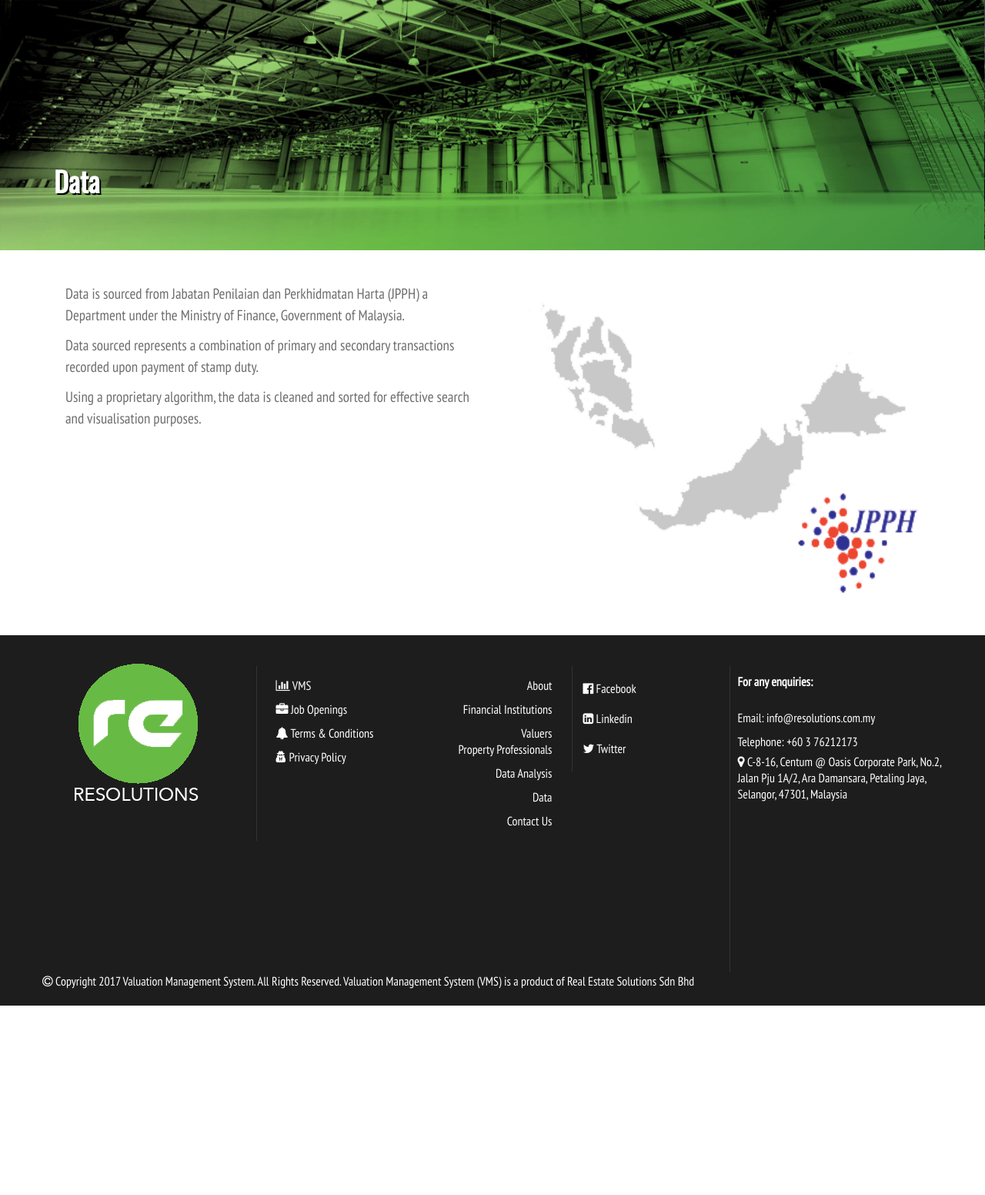
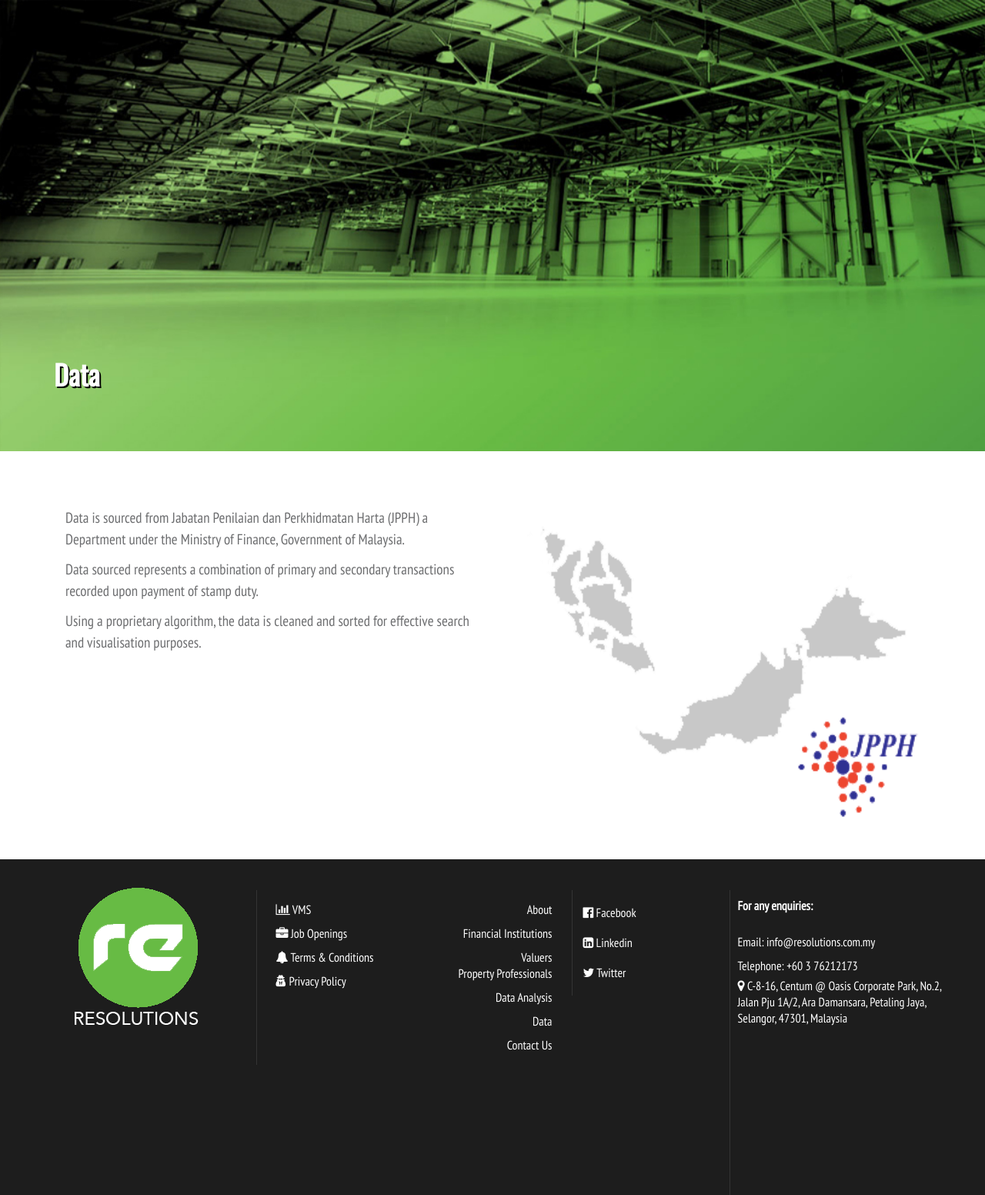
Before and after one commit to Adelalmaleh1/resolutions, a Django app: page /data/ in a window 1280 px wide. Shown: the part 81-1633 px from the top of the page at 77% size. Before the commit the page ends 1387 px from the top, so only its background shows below. Run offline with Django 3.2, Linux system fonts and the light colour scheme; some libraries are stand-ins or nearby versions; grey boxes are pictures that could not be loaded.

```diff
--- a/re_website/static/css/style.css
+++ b/re_website/static/css/style.css
@@ -148,8 +148,8 @@ h1, h2, h3, h4, h5, h6 {
 
 #valuer-background{
     background: url(../images/Quote_finance.jpg) no-repeat;
-    padding-top: 100px;
-    padding-bottom: 250px;
+    padding-top: 200px;
+    padding-bottom: 40px;
     background-size: cover;
     margin-bottom: 30px;
   }
@@ -189,14 +189,12 @@ h1, h2, h3, h4, h5, h6 {
     margin-top: 0px;
 }
 
-.jpph{
+#jpph{
     background: url(../images/blog-header.jpg) no-repeat;
-    padding: 70px 0;
-    color: #fff;
+    padding-top: 300px;
+    padding-bottom: 80px;
     background-size: cover;
-    font-size: 18px;
-    font-family: 'PT Sans Narrow', Arial, sans-serif;
-    margin-top: 0px;
+    margin-bottom: 30px;
 }
 
 #data-analysis{
--- a/re_website/templates/data.html
+++ b/re_website/templates/data.html
@@ -1,21 +1,20 @@
 {% extends 'layout.html' %}
 {% load bootstrap_tags static %}
 {% block content %}
-    <div class="jpph">
+<section id="jpph" class="section text-center col-xs-12">
         <div class="container">
             <div class="row">
-                <div class="col-xs-12 col-sm-6">
-                    <div class="gain white">
-
+                <div class="col-xs-12 col-md-6">
+                    <div class="gain white text-left">
+                        <br>
                         <h1>Data</h1>
                     </div>
                 </div>
             </div>
         </div>
-    </div>
+    </section>
     <section id="dataPage" class="section">
         <div class="container">
-
             <div class="col-xs-12 col-sm-6">
                 <div class="font">
                     <div class="text-left"><br><br>
--- a/re_website/templates/valuer.html
+++ b/re_website/templates/valuer.html
@@ -4,11 +4,11 @@
 
     <section id="valuer-background" class="section text-center col-xs-12">
         <div class="row">
-            <div class="col-xs-12 col-sm-4">
-                <img src="{% static "images/logos.png" %}" style="width:230px;height:230px;">
+            <div class="gain col-xs-12 col-sm-4">
+                <img src="{% static "images/vms-business-crop.png" %}" style="width:200px;height:200px;">
             </div>
             <div class="col-xs-12 col-md-6">
-                <div class="white text-left">
+                <div class="gain white text-left">
                     <br><br>
                     <br>
                     <h1>IMPROVE ACCURACY, CONTROLS AND EFFICIENCY OF YOUR VALUATION FIRM</h1>
```
Also changed, not shown: re_website/static/images/vms-business-crop.png (added), 1 other file.
